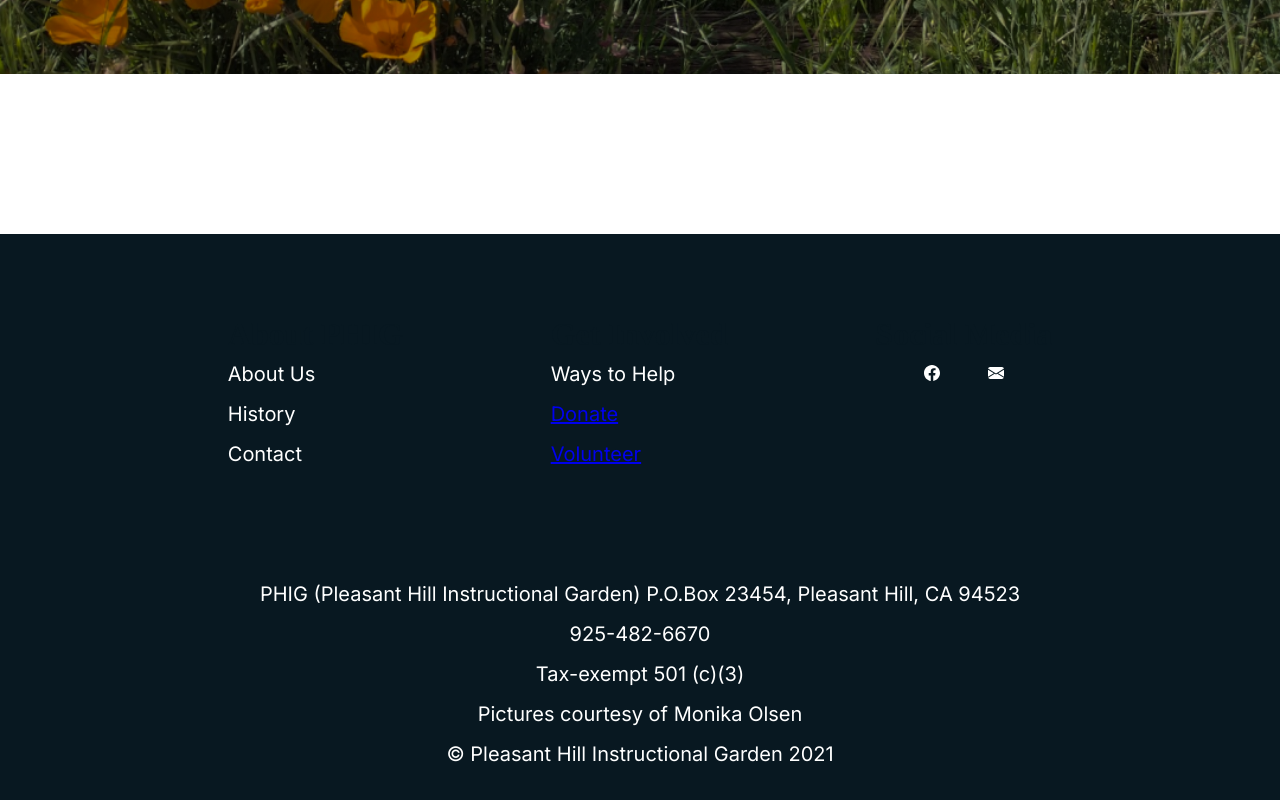
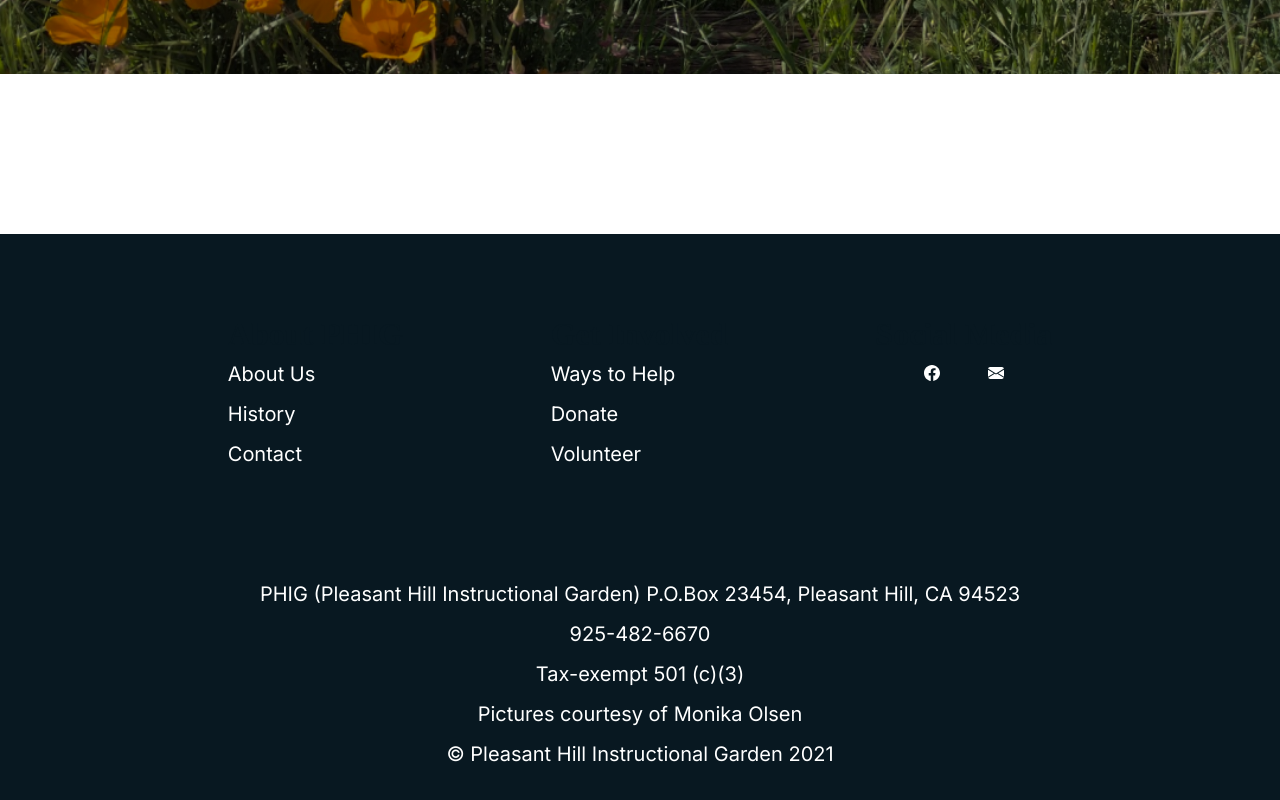
Before and after one commit to ramitaarora/phig-website, a React (Create React App) app: page / in a window 1280 px wide. Shown: the part 700-1500 px from the top of the page. Built offline with nearby package versions, Linux system fonts and the light colour scheme; a web font is replaced by a local one.

Commit message:
fixed footer links

```diff
--- a/src/components/Footer.jsx
+++ b/src/components/Footer.jsx
@@ -9,18 +9,18 @@ export default function Footer() {
                 <div id="about-nav">
                     <h2>About PHIG</h2>
                     <ul>
-                        <li>About Us</li>
-                        <li>History</li>
-                        <li>Contact</li>
+                        <Link to="/about" className={css`text-decoration: none; color: white;`}><li>About Us</li></Link>
+                        <Link to="/about" className={css`text-decoration: none; color: white;`}><li>History</li></Link>
+                        <Link to="/about#contact" className={css`text-decoration: none; color: white;`}><li>Contact</li></Link>
                     </ul>
                 </div>
 
                 <div id="get-involved">
                     <h2>Get Involved</h2>
                     <ul>
-                        <li>Ways to Help</li>
-                        <Link to="/donate"><li>Donate</li></Link>
-                        <Link to="/volunteer"><li>Volunteer</li></Link>
+                        <Link to="/volunteer" className={css`text-decoration: none; color: white;`}><li>Ways to Help</li></Link>
+                        <Link to="/donate" className={css`text-decoration: none; color: white;`}><li>Donate</li></Link>
+                        <Link to="/volunteer" className={css`text-decoration: none; color: white;`}><li>Volunteer</li></Link>
                     </ul>
                 </div>
 
--- a/src/pages/VolunteerApplication.jsx
+++ b/src/pages/VolunteerApplication.jsx
@@ -1,4 +1,4 @@
-import { useState, useEffect } from 'react';
+import { useState } from 'react';
 import { css } from '@emotion/css';
 import { Link } from 'react-router-dom';
 import volunteerOpps from '../data/volunteerOpps.json';
```
